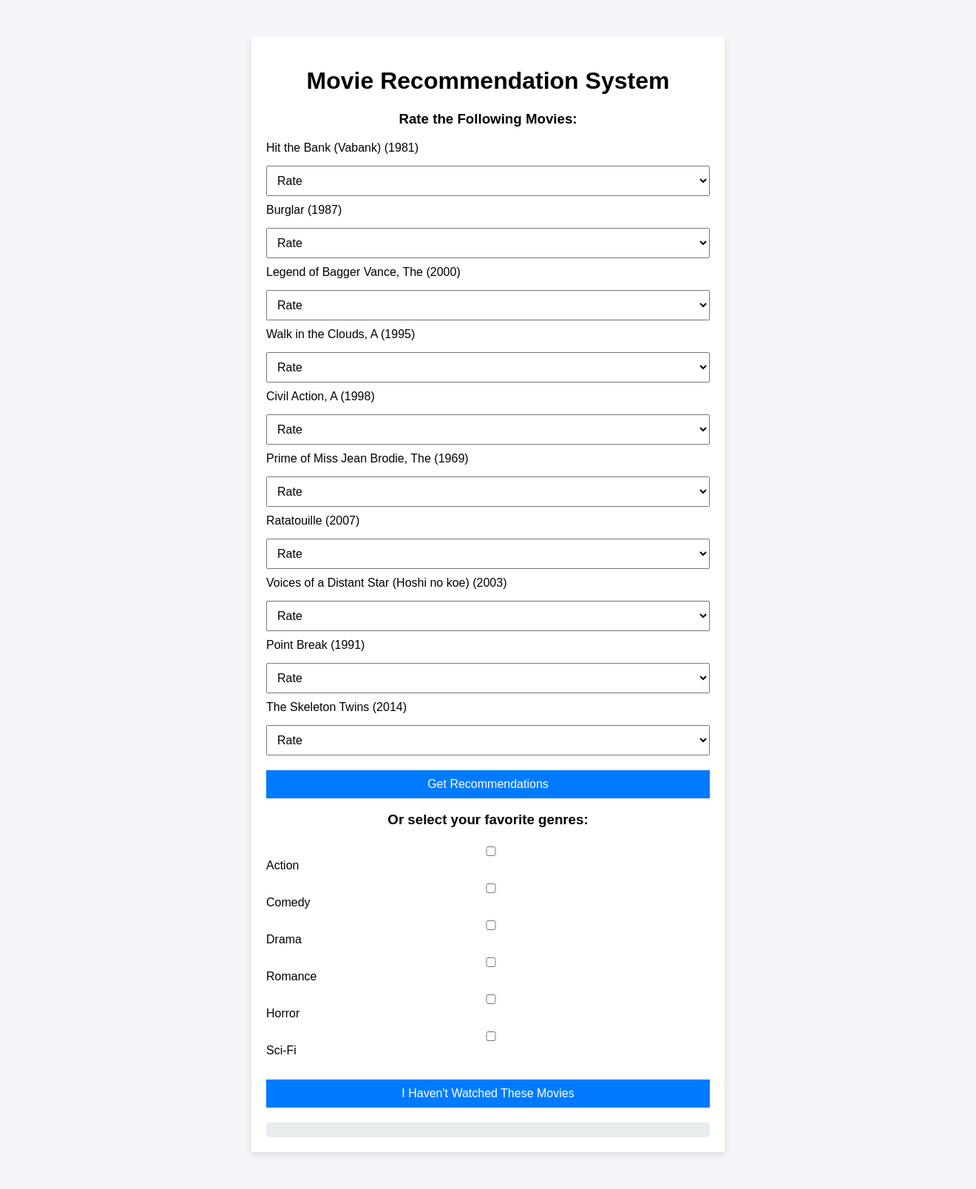
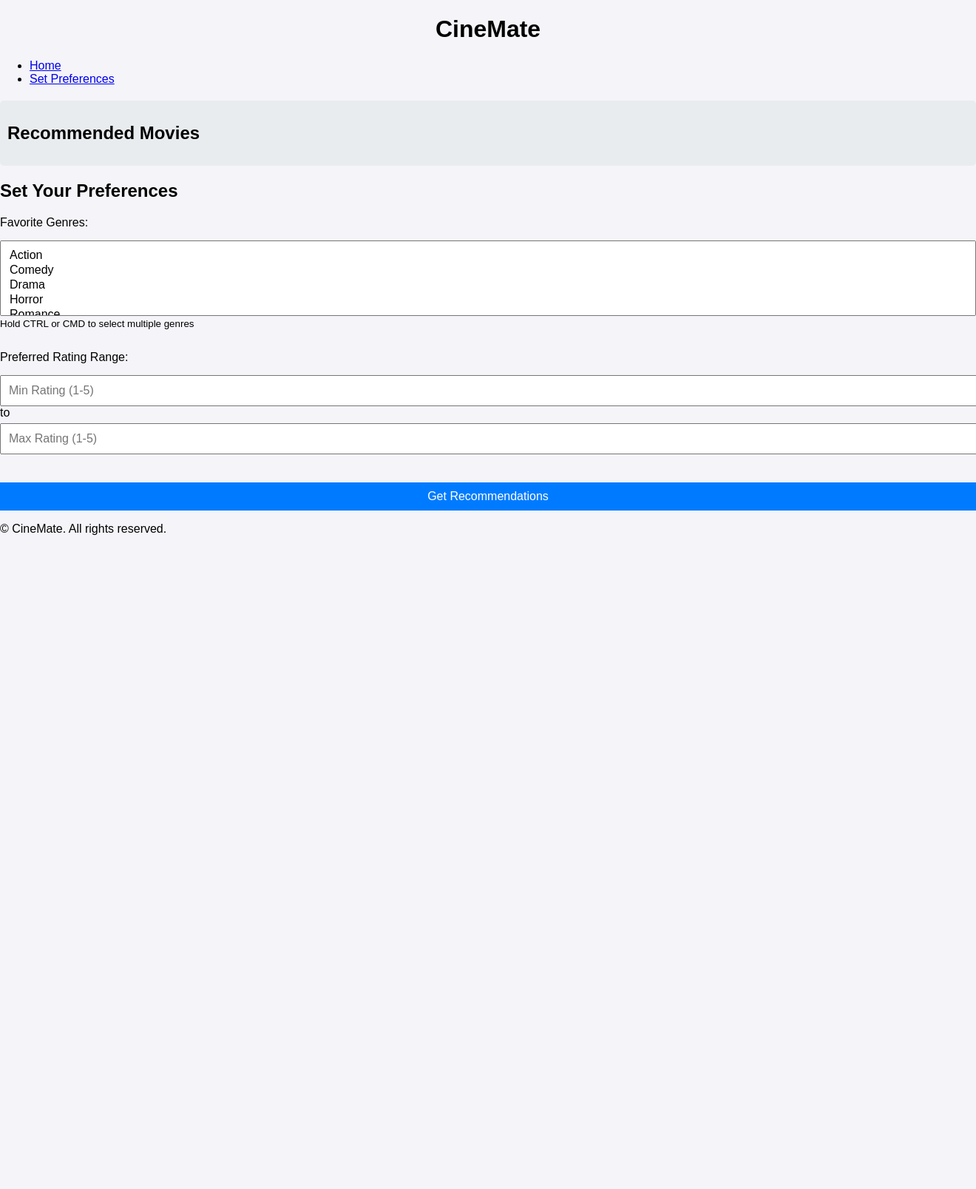
Before and after one commit to omk181-lab/CineMate, a Flask app: page / in a window 1320 px wide; the page is wider, and only the part inside the window is pictured. Shown: that part at 74% size. After the commit the page ends 723 px from the top of that part, so only its background shows below. Run offline with Flask 3, Linux system fonts and the light colour scheme; parts of the project's set-up code (start-up, migrations or seed data) failed here and were passed over.

Commit message:
Update index.html

```diff
--- a/templates/index.html
+++ b/templates/index.html
@@ -3,46 +3,63 @@
 <head>
     <meta charset="UTF-8">
     <meta name="viewport" content="width=device-width, initial-scale=1.0">
-    <title>Movie Recommendation System</title>
-    <link rel="stylesheet" href="{{ url_for('static', filename='css/style.css') }}">
+    <title>CineMate - Movie Recommendation System</title>
+    <link rel="stylesheet" href="static/css/style.css">
 </head>
 <body>
-    <div class="container">
-        <h1>Movie Recommendation System</h1>
-        <form id="rating-form">
-            <h3>Rate the Following Movies:</h3>
-            <div id="movie-list">
-                {% for movie in movies %}
-                <div class="movie">
-                    <label>{{ movie['title'] }}</label>
-                    <select class="rating" data-movie-id="{{ movie['movieId'] }}">
-                        <option value="">Rate</option>
-                        <option value="1">1</option>
-                        <option value="2">2</option>
-                        <option value="3">3</option>
-                        <option value="4">4</option>
-                        <option value="5">5</option>
-                    </select>
-                </div>
-                {% endfor %}
+    <header>
+        <h1>CineMate</h1>
+        <nav>
+            <ul>
+                <li><a href="#recommendations">Home</a></li>
+                <li><a href="#preferences">Set Preferences</a></li>
+            </ul>
+        </nav>
+    </header>
+
+    <main>
+        <!-- Recommendations Section -->
+        <section id="recommendations">
+            <h2>Recommended Movies</h2>
+            <div class="movies" id="recommendationsContainer">
+                <!-- Recommended movies will be dynamically added here -->
             </div>
+        </section>
 
-            <button type="submit">Get Recommendations</button>
-        </form>
+        <!-- Preferences Section -->
+        <section id="preferences">
+            <h2>Set Your Preferences</h2>
+            <form id="preferencesForm">
+                <!-- Genres -->
+                <label for="genres">Favorite Genres:</label>
+                <select id="genres" multiple>
+                    <option value="Action">Action</option>
+                    <option value="Comedy">Comedy</option>
+                    <option value="Drama">Drama</option>
+                    <option value="Horror">Horror</option>
+                    <option value="Romance">Romance</option>
+                    <option value="Sci-Fi">Sci-Fi</option>
+                    <option value="Thriller">Thriller</option>
+                </select>
+                <small>Hold CTRL or CMD to select multiple genres</small>
+                <br><br>
 
-        <h3>Or select your favorite genres:</h3>
-        <div id="genre-selection">
-            <label><input type="checkbox" name="genre" value="Action"> Action</label>
-            <label><input type="checkbox" name="genre" value="Comedy"> Comedy</label>
-            <label><input type="checkbox" name="genre" value="Drama"> Drama</label>
-            <label><input type="checkbox" name="genre" value="Romance"> Romance</label>
-            <label><input type="checkbox" name="genre" value="Horror"> Horror</label>
-            <label><input type="checkbox" name="genre" value="Sci-Fi"> Sci-Fi</label>
-        </div>
-        <button id="no-movies" type="button">I Haven't Watched These Movies</button>
+                <!-- Ratings Dropdown -->
+                <label for="rating">Preferred Rating Range:</label>
+                <input type="number" id="minRating" placeholder="Min Rating (1-5)" step="0.1" min="0" max="5">
+                to
+                <input type="number" id="maxRating" placeholder="Max Rating (1-5)" step="0.1" min="0" max="5">
+                <br><br>
 
-        <div id="recommendations"></div>
-    </div>
-    <script src="{{ url_for('static', filename='js/script.js') }}"></script>
+                <button type="submit">Get Recommendations</button>
+            </form>
+        </section>
+    </main>
+
+    <footer>
+        <p>&copy; CineMate. All rights reserved.</p>
+    </footer>
+
+    <script src="static/js/script.js"></script>
 </body>
 </html>
```
